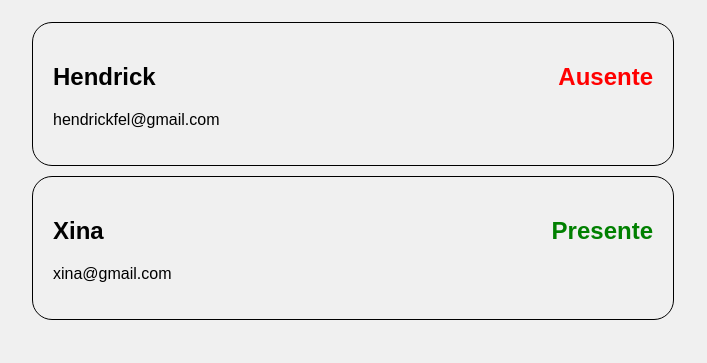
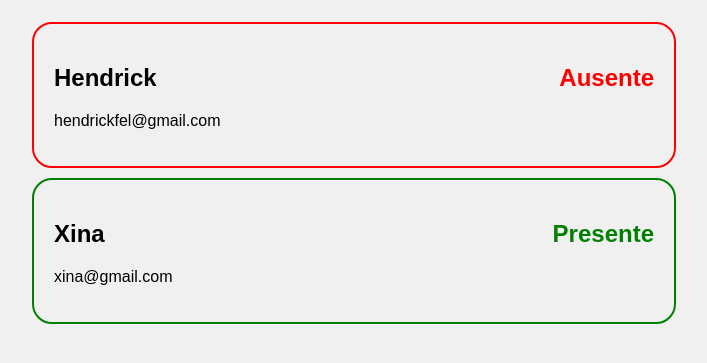
Before and after one commit to HendrickFS/iot-presence-register, a Django app: page /employeesList/ in a window 1280 px wide. Shown: the part 58-421 px from the top of the page, without its empty margins (26-733 px from the left). Run offline with Django 5.2, Linux system fonts and the light colour scheme; data comes from the database, SQL or seed files in the repository.

Commit message:
border according to presence

```diff
--- a/backend/iotBackend/rfidLog/templates/rfidLog/employeesList.html
+++ b/backend/iotBackend/rfidLog/templates/rfidLog/employeesList.html
@@ -10,8 +10,18 @@
             font-family: Arial, sans-serif;
             background-color: #f0f0f0;
         }
-        .employee{
-            border: 1px solid #000;
+        .employeePresent{
+            border: 2px solid green;
+            padding: 20px;
+            margin: 10px;
+            width: 600px;
+            border-radius: 20px;
+            display: flex;
+            flex-direction: row;
+            justify-content: space-between;
+        }
+        .employeeAbsent{
+            border: 2px solid red;
             padding: 20px;
             margin: 10px;
             width: 600px;
@@ -37,7 +47,11 @@
     <ul>
         {% for employee in employees %}
         <li>
-            <div class="employee">
+        {% if employee.present %}
+            <div class="employeePresent">
+        {% else %}
+            <div class="employeeAbsent">
+        {% endif %}
                 <div>
                     <h2>
                         {{employee.name}}
```
